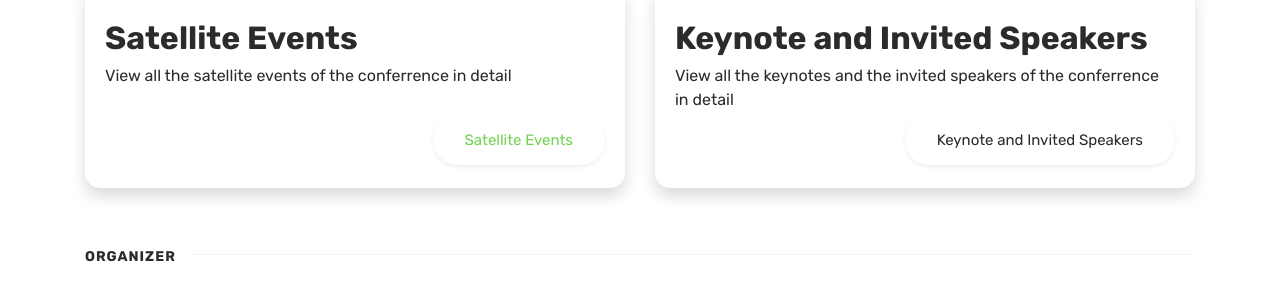
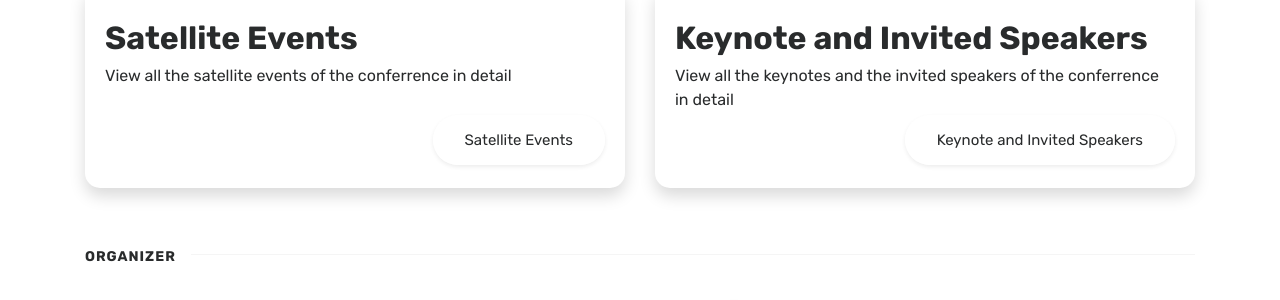
Before and after one commit to Covide-1797/genedis, a Jekyll site: the page built from index.html, in a window 1280 px wide and 900 px high, scrolled down 1075 px. Shown: the part 126-426 px from the top of the window. Built offline with Jekyll 4.4.1, drawn with Linux system fonts in a browser that asks for light colours; the list of posts is cut into pages by our own code.

Commit message:
Update index.html

```diff
--- a/index.html
+++ b/index.html
@@ -81,7 +81,7 @@ title: Home
                         </p>
                         <br>
                         <p class="text-right">
-                            <a href="{{ site.baseurl }}/pages/satellite-events.html" class="btn-custom btn-lg shadow-sm">Satellite Events</a>
+                            <a href="{{ site.baseurl }}/pages/satellite-events.html" class="btn-custom btn-secondary btn-lg shadow-sm">Satellite Events</a>
                         </p>
                     </div>
                 </div>
```
